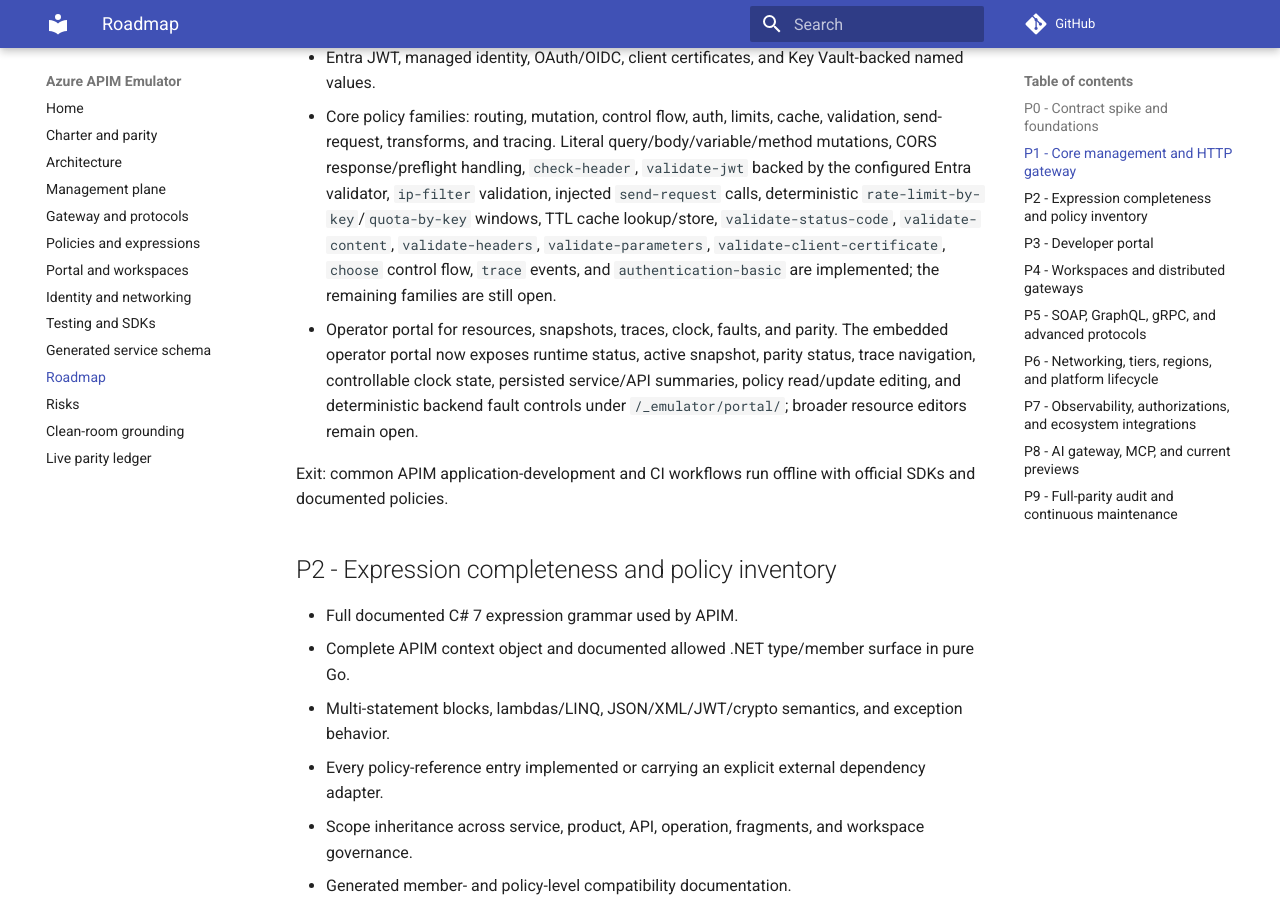
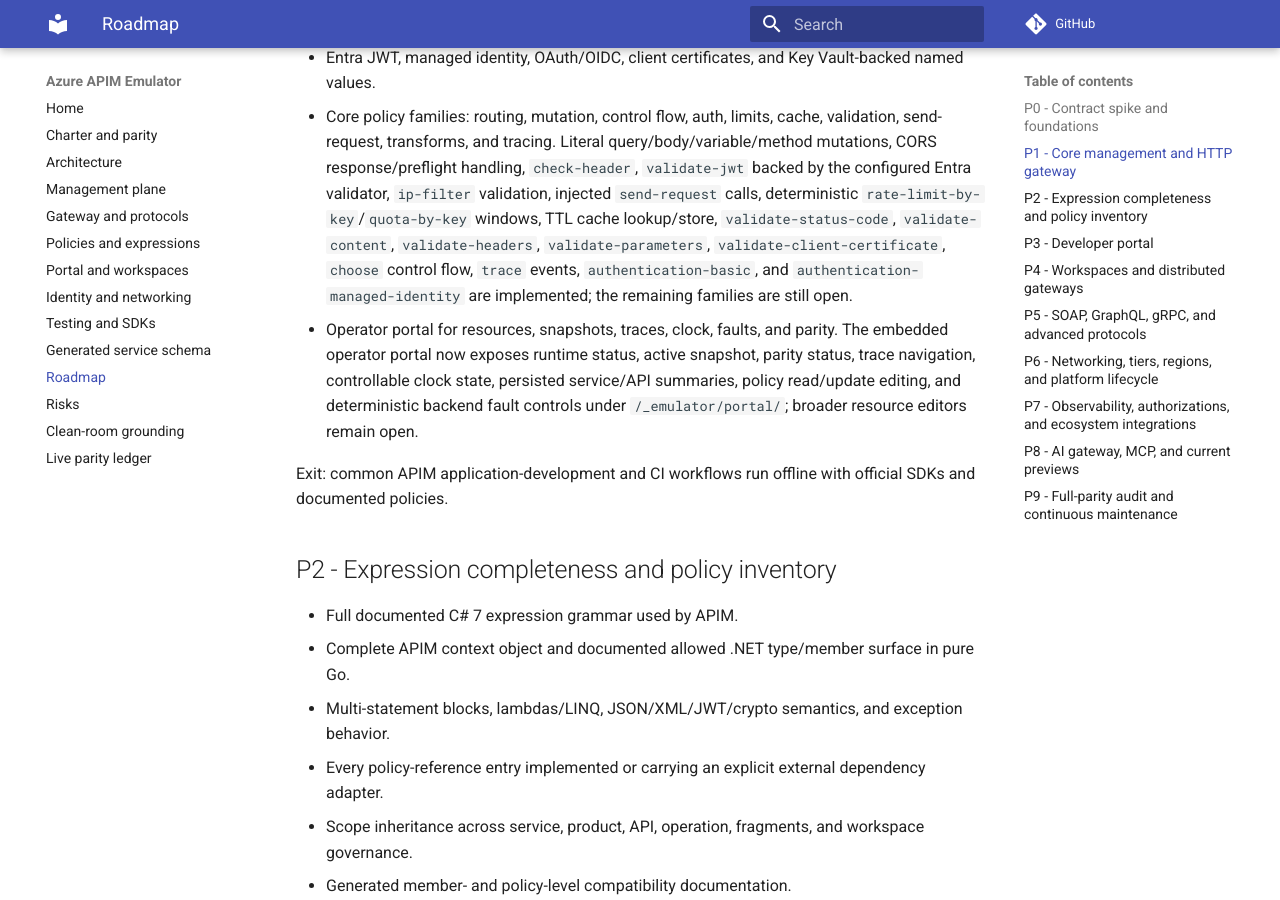
Before and after one commit to calvinchengx/azure-apim-emulator, an MkDocs documentation site: the page built from docs/09-roadmap.md, in a window 1280 px wide and 900 px high, scrolled down 1843 px. Built offline with MkDocs 1.6.1 and Material for MkDocs 9.7.7, drawn with Linux system fonts in a browser that asks for light colours; comment, search, counter and statistics services are not loaded.

Commit message:
Document managed identity policy

```diff
--- a/docs/09-roadmap.md
+++ b/docs/09-roadmap.md
@@ -40,7 +40,7 @@
   Custom hostname routing from persisted `hostnameConfigurations`, backend TLS chain-validation/client-certificate behavior, backend retry execution for transient failures/status predicates, circuit-breaker state, SSE flushing, and WebSocket upgrade tunneling are implemented.
 - Entra JWT, managed identity, OAuth/OIDC, client certificates, and Key Vault-backed named values.
 - Core policy families: routing, mutation, control flow, auth, limits, cache, validation, send-request, transforms, and tracing.
-  Literal query/body/variable/method mutations, CORS response/preflight handling, `check-header`, `validate-jwt` backed by the configured Entra validator, `ip-filter` validation, injected `send-request` calls, deterministic `rate-limit-by-key`/`quota-by-key` windows, TTL cache lookup/store, `validate-status-code`, `validate-content`, `validate-headers`, `validate-parameters`, `validate-client-certificate`, `choose` control flow, `trace` events, and `authentication-basic` are implemented; the remaining families are still open.
+  Literal query/body/variable/method mutations, CORS response/preflight handling, `check-header`, `validate-jwt` backed by the configured Entra validator, `ip-filter` validation, injected `send-request` calls, deterministic `rate-limit-by-key`/`quota-by-key` windows, TTL cache lookup/store, `validate-status-code`, `validate-content`, `validate-headers`, `validate-parameters`, `validate-client-certificate`, `choose` control flow, `trace` events, `authentication-basic`, and `authentication-managed-identity` are implemented; the remaining families are still open.
 - Operator portal for resources, snapshots, traces, clock, faults, and parity.
   The embedded operator portal now exposes runtime status, active snapshot, parity status, trace navigation, controllable clock state, persisted service/API summaries, policy read/update editing, and deterministic backend fault controls under `/_emulator/portal/`; broader resource editors remain open.
 
```
Also changed, not shown: docs/parity.md (+1 -1 lines).
